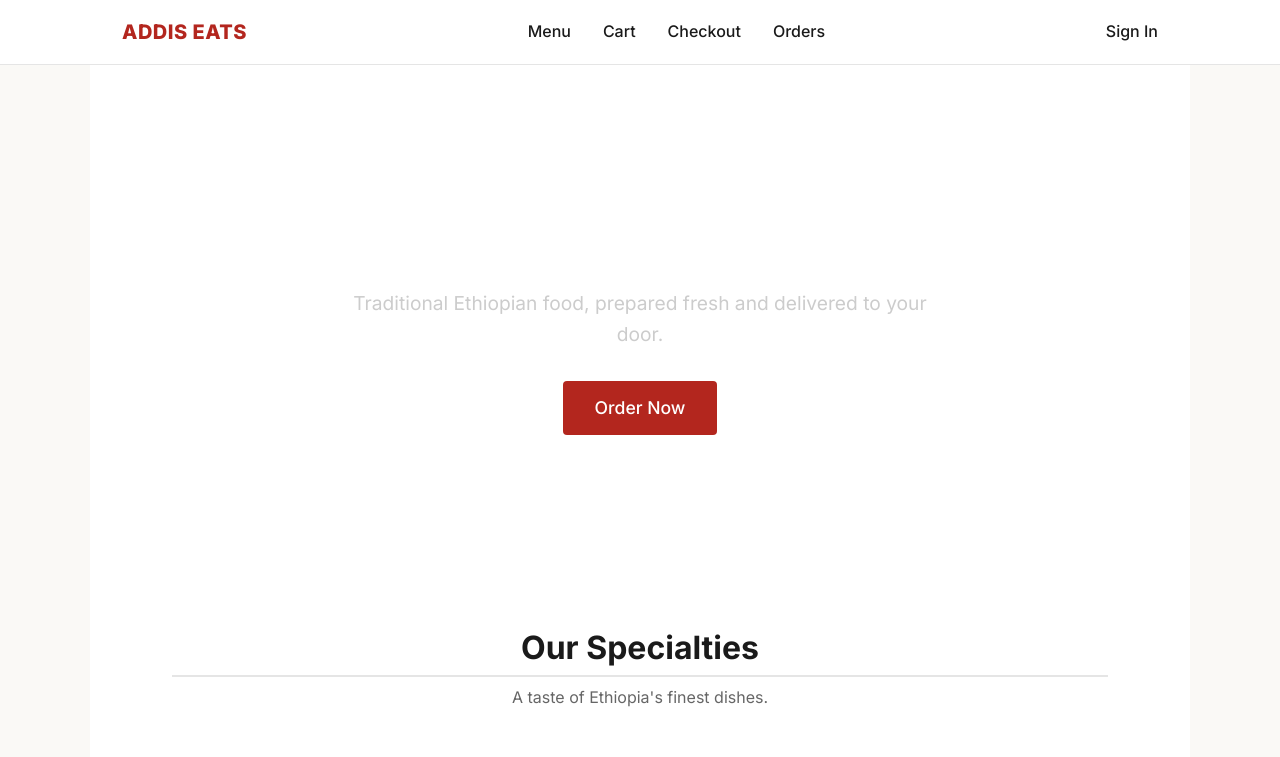
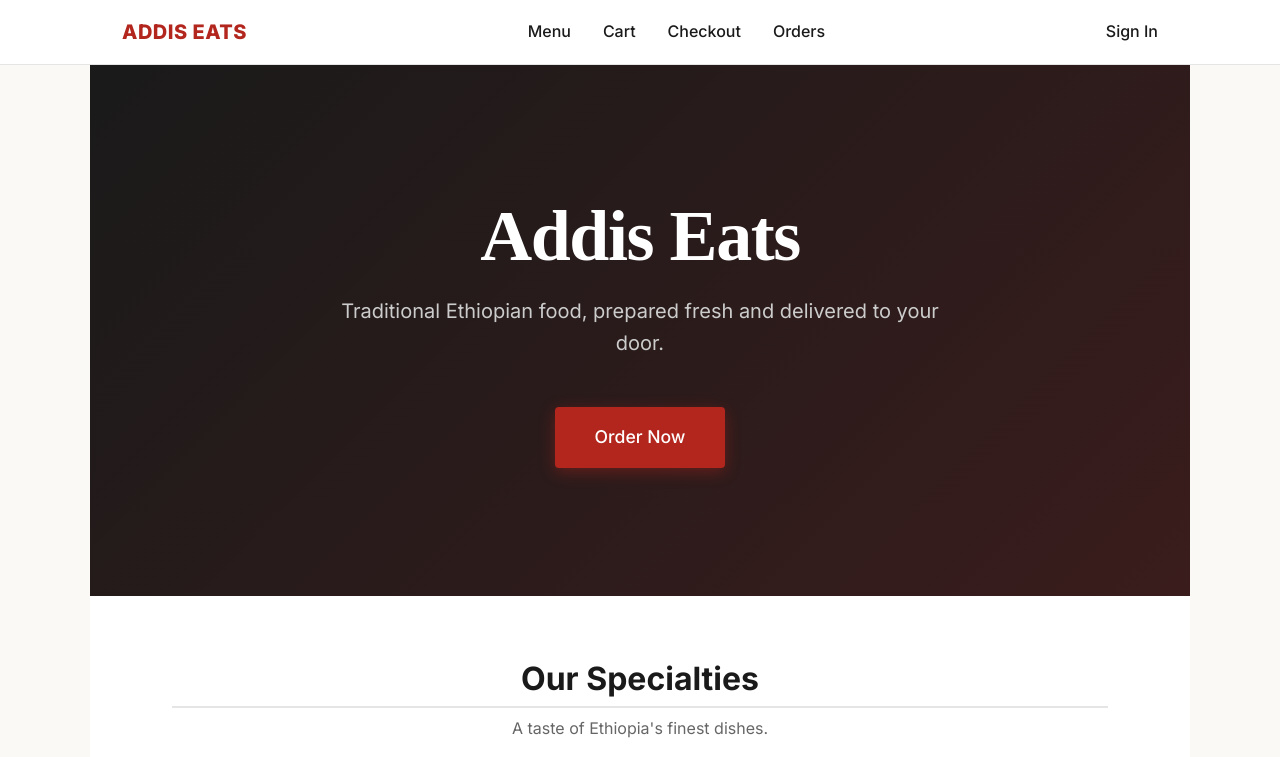
Before and after one commit to Demascoo/IBT, a Next.js app in the folder codeops-portfolio/Module-03/Day47/addis-eats/: page / in a window 1280 px wide. Shown: the top 757 px of the page. Built offline with nearby package versions, Linux system fonts and the light colour scheme; no server answers.

Commit message:
Fix: Replace broken hero image with fast gradient background

```diff
--- a/codeops-portfolio/Module-03/Day47/addis-eats/app/page.js
+++ b/codeops-portfolio/Module-03/Day47/addis-eats/app/page.js
@@ -13,71 +13,49 @@ export default async function HomePage() {
       {/* ── HERO SECTION ── */}
       <section
         style={{
-          position: "relative",
           display: "flex",
           flexDirection: "column",
           alignItems: "center",
           justifyContent: "center",
           textAlign: "center",
-          padding: "6rem 2rem",
+          padding: "8rem 2rem",
+          background: "linear-gradient(135deg, #1a1a1a 0%, #3a1c1c 100%)",
           minHeight: "500px",
-          color: "white",
         }}
       >
-        {/* Use the local image with priority for LCP */}
-        <Image
-          src="/images/hero.jpg"
-          alt="Traditional Ethiopian food spread"
-          fill
-          priority
-          sizes="100vw"
-          style={{ objectFit: "cover", zIndex: -2 }}
-        />
-
-        {/* Dark overlay for text readability */}
-        <div
-          style={{
-            position: "absolute",
-            inset: 0,
-            background: "rgba(0,0,0,0.6)",
-            zIndex: -1,
-          }}
-        />
-
-        <div style={{ position: "relative", zIndex: 1 }}>
         <h1
           style={{
-              fontSize: "clamp(2.5rem, 5vw, 4rem)",
+            fontSize: "clamp(2.5rem, 6vw, 4.5rem)",
             color: "#ffffff",
             marginBottom: "1rem",
             fontFamily: "serif",
+            letterSpacing: "-0.02em",
           }}
         >
           Addis Eats
         </h1>
         <p
           style={{
-              fontSize: "1.2rem",
+            fontSize: "1.25rem",
             color: "#cccccc",
             maxWidth: "600px",
-              margin: "0 auto 2rem",
+            margin: "0 auto 3rem",
           }}
         >
-            Traditional Ethiopian food, prepared fresh and delivered to your
-            door.
+          Traditional Ethiopian food, prepared fresh and delivered to your door.
         </p>
         <Link
           href="/menu"
           className="btn"
           style={{
             fontSize: "1.1rem",
-              padding: "0.8rem 2rem",
+            padding: "1rem 2.5rem",
             borderRadius: "4px",
+            boxShadow: "0 4px 15px rgba(179, 38, 30, 0.4)",
           }}
         >
           Order Now
         </Link>
-        </div>
       </section>
 
       {/* ── FEATURED DISHES ── */}
```
Lines whose indentation alone changed are shown as unchanged.
